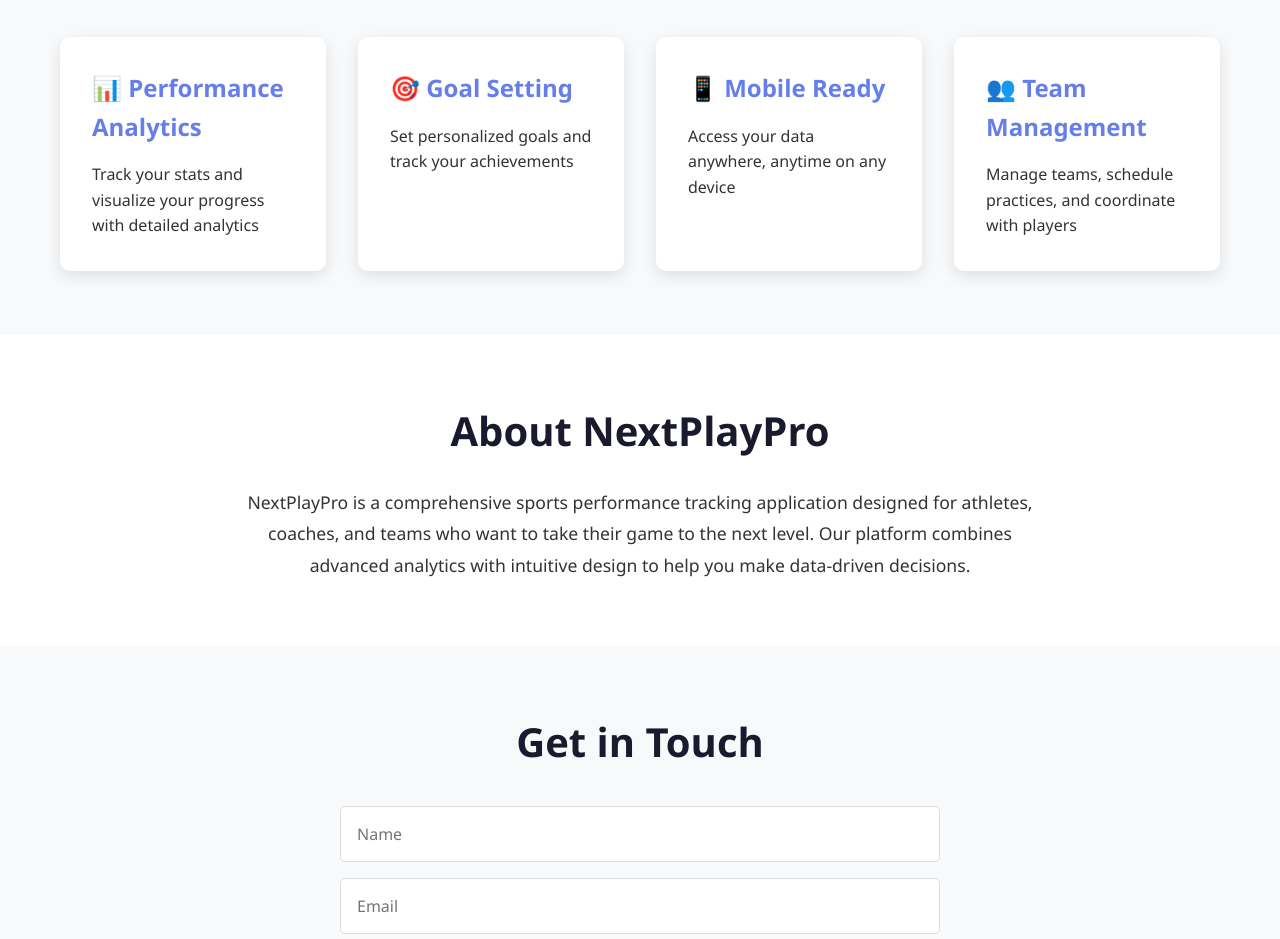
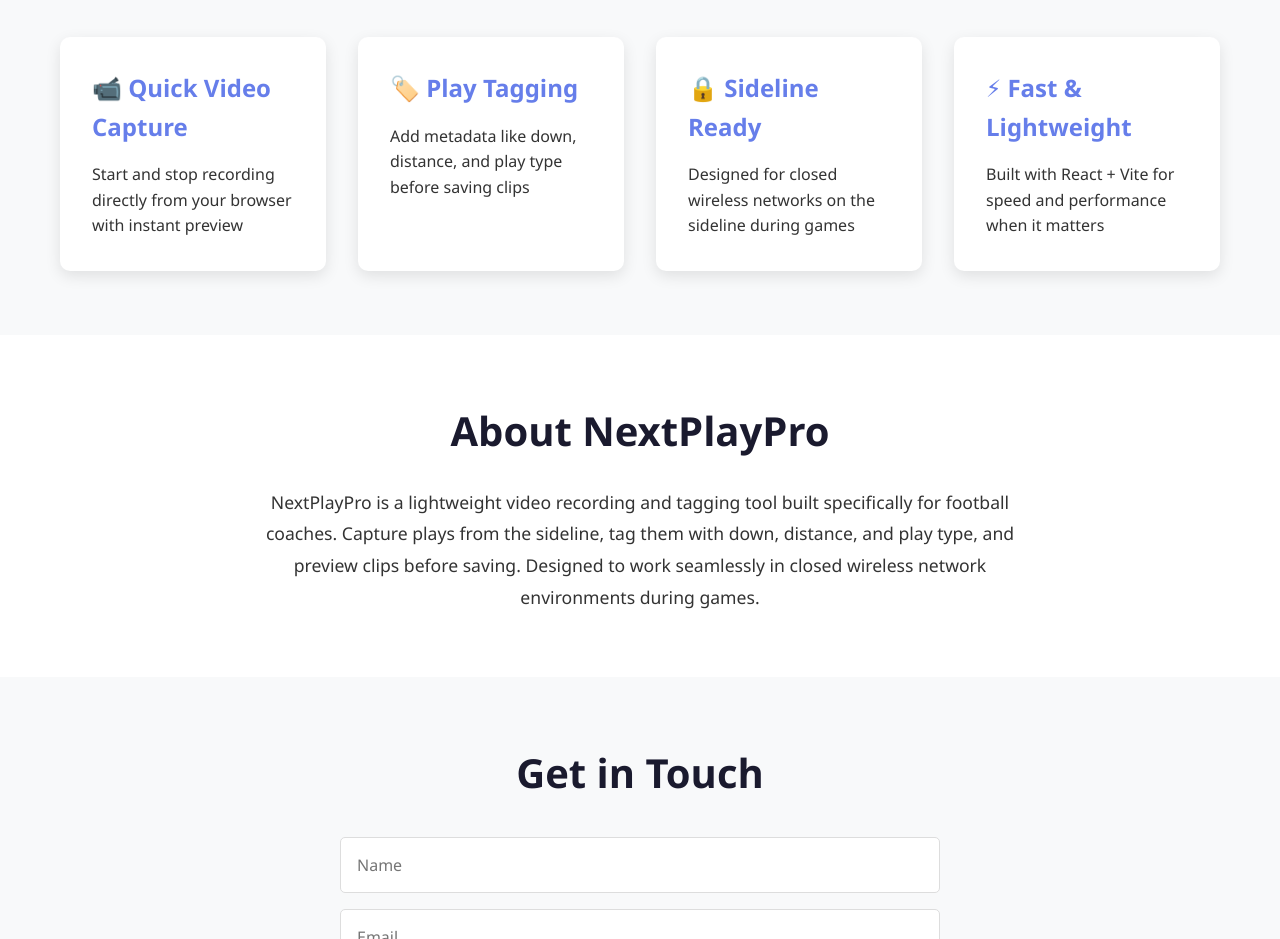
Before and after one commit to Jlynd/nextplaypro-website, a website: page index.html in a window 1280 px wide. Shown: the part 620-1559 px from the top of the page. Drawn offline with Linux system fonts and the light colour scheme.

Commit message:
Update content to reflect NextPlayPro video recorder functionality

```diff
--- a/index.html
+++ b/index.html
@@ -3,8 +3,8 @@
 <head>
     <meta charset="UTF-8">
     <meta name="viewport" content="width=device-width, initial-scale=1.0">
-    <meta name="description" content="NextPlayPro - Your ultimate sports performance tracking application">
-    <title>NextPlayPro - Sports Performance Tracking</title>
+    <meta name="description" content="NextPlayPro - Sideline video recording and tagging tool for football coaches">
+    <title>NextPlayPro - Football Sideline Video Recorder</title>
     <link rel="stylesheet" href="css/styles.css">
 </head>
 <body>
@@ -28,8 +28,8 @@
         <section id="home" class="hero">
             <div class="container">
                 <div class="hero-content">
-                    <h2>Elevate Your Game with NextPlayPro</h2>
-                    <p>Track, analyze, and improve your sports performance with cutting-edge technology</p>
+                    <h2>Capture Every Play from the Sideline</h2>
+                    <p>Lightweight video recording and tagging tool designed for football coaches</p>
                     <button class="cta-button">Get Started</button>
                 </div>
             </div>
@@ -40,20 +40,20 @@
                 <h2>Features</h2>
                 <div class="feature-grid">
                     <div class="feature-card">
-                        <h3>📊 Performance Analytics</h3>
-                        <p>Track your stats and visualize your progress with detailed analytics</p>
+                        <h3>📹 Quick Video Capture</h3>
+                        <p>Start and stop recording directly from your browser with instant preview</p>
                     </div>
                     <div class="feature-card">
-                        <h3>🎯 Goal Setting</h3>
-                        <p>Set personalized goals and track your achievements</p>
+                        <h3>🏷️ Play Tagging</h3>
+                        <p>Add metadata like down, distance, and play type before saving clips</p>
                     </div>
                     <div class="feature-card">
-                        <h3>📱 Mobile Ready</h3>
-                        <p>Access your data anywhere, anytime on any device</p>
+                        <h3>🔒 Sideline Ready</h3>
+                        <p>Designed for closed wireless networks on the sideline during games</p>
                     </div>
                     <div class="feature-card">
-                        <h3>👥 Team Management</h3>
-                        <p>Manage teams, schedule practices, and coordinate with players</p>
+                        <h3>⚡ Fast & Lightweight</h3>
+                        <p>Built with React + Vite for speed and performance when it matters</p>
                     </div>
                 </div>
             </div>
@@ -62,7 +62,7 @@
         <section id="about" class="about">
             <div class="container">
                 <h2>About NextPlayPro</h2>
-                <p>NextPlayPro is a comprehensive sports performance tracking application designed for athletes, coaches, and teams who want to take their game to the next level. Our platform combines advanced analytics with intuitive design to help you make data-driven decisions.</p>
+                <p>NextPlayPro is a lightweight video recording and tagging tool built specifically for football coaches. Capture plays from the sideline, tag them with down, distance, and play type, and preview clips before saving. Designed to work seamlessly in closed wireless network environments during games.</p>
             </div>
         </section>
 
```
